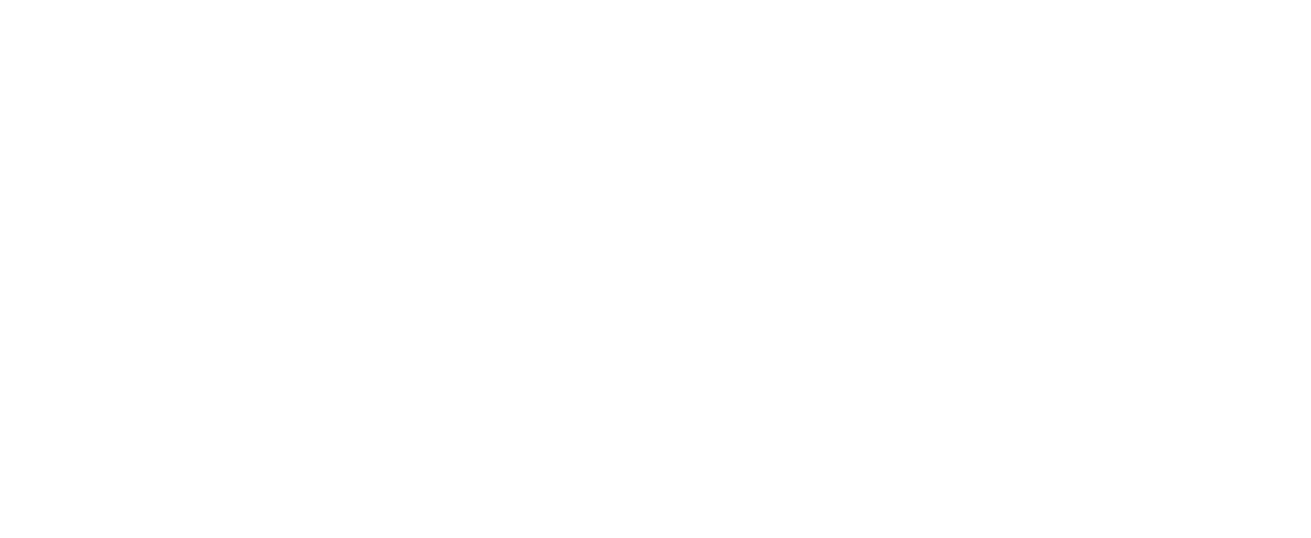
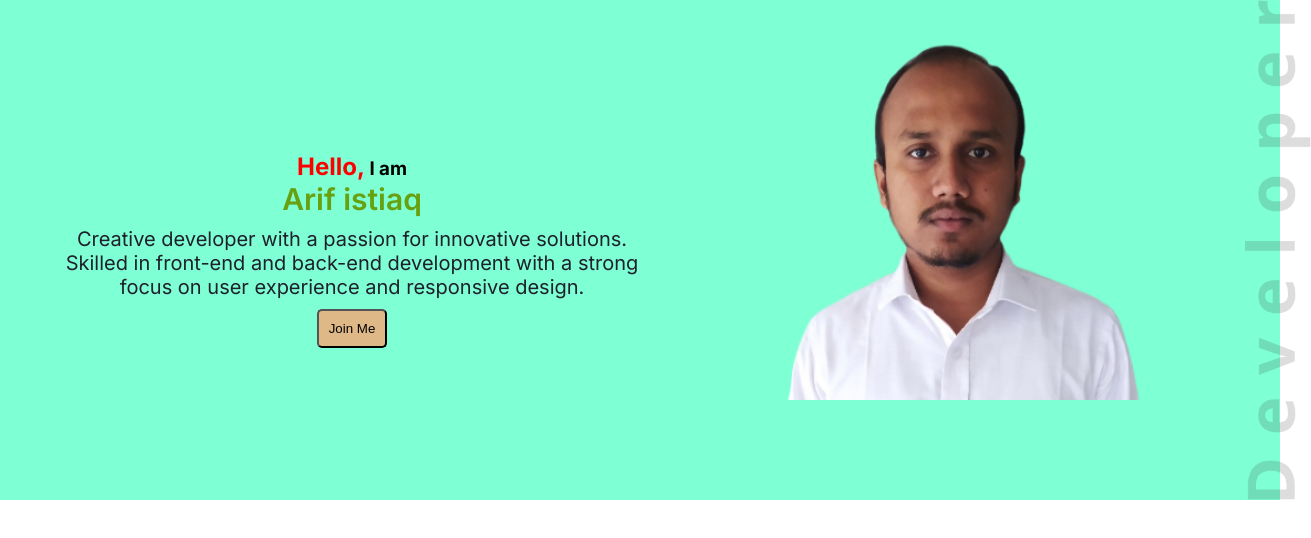
Before and after one commit to Istiaq2064/my-personal-assignment-repo, a plain HTML site: page index.html in a window 1280 px wide. Shown: the whole page, 1311 px wide, since content can reach past the window. Drawn offline with Linux system fonts and the light colour scheme.

Commit message:
added header section

```diff
--- a/index.html
+++ b/index.html
@@ -1,12 +1,34 @@
 <!DOCTYPE html>
 <html lang="en">
+
 <head>
     <meta charset="UTF-8">
     <meta name="viewport" content="width=device-width, initial-scale=1.0">
     <title>My personal assignment repo</title>
     <link rel="stylesheet" href="/style/style.css">
 </head>
+
 <body>
+    <header>
+        <section class="portfolio-container">
+            <div class="header-container">
+                <div class="portfolio-header-text">
+                    <h3><span class="hello">Hello,</span> I am</h3>
+                    <h1>Arif istiaq</h1>
+                    <p>Creative developer with a passion for innovative solutions. Skilled in front-end and back-end
+                        development with a strong focus on user experience and responsive design.</p>
+                    <button class="btn">Join Me</button>
+                </div>
+                <div class="portfolio-header-image">
+                    <img src="images/arif.png" alt="">
+                    <div>
+                        <img class="div" src="./images/Developer.png" alt="">
+                    </div>
+                </div>
+            </div>
+        </section>
+    </header>
 
 </body>
+
 </html>
--- a/style/style.css
+++ b/style/style.css
@@ -0,0 +1,74 @@
+@import url('https://fonts.googleapis.com/css2?family=Inter:wght@100..900&display=swap');
+
+body{
+    font-family: "Inter", sans-serif;
+
+}
+
+*{
+   margin: 0;
+   padding: 0;
+}
+        /* header site style */
+
+.portfolio-container{
+max-width: 1200 px;
+height: 500px;
+background-color: aquamarine;
+
+}
+.header-container{
+    display: flex;
+    width: 90%;
+    margin: 0 auto;
+
+.portfolio-header-text{
+    width: 50%;
+    height: 500px;
+    display: flex;
+    justify-content: center;
+    align-items: center;
+    flex-direction: column;
+    text-align: center;
+    font-family: inter;
+
+}
+
+.portfolio-header-image{
+    max-width:50%;
+    height: 500px;
+    display: flex;
+
+
+}
+
+.btn{
+    border-radius: 5px;
+    padding: 10px;
+    background-color:burlywood;
+    margin-top: 10px;
+
+}
+.hello{
+    color: red;
+    font-size: 24px;
+
+}
+.portfolio-header-text h1{
+    font-size: 30px;
+    font-weight: 600;
+    color:rgb(103, 161, 15)
+}
+.portfolio-header-text p{
+    font-size: 20px;
+    margin-top: 10px;
+    color: rgba(16, 1, 18, 0.873);
+}
+
+.portfolio-header-image img{
+    margin-left: 70px;
+    margin-bottom: 100px;
+}
+.div{
+    height: 500px;
+}
```
Also changed, not shown: images/Developer.png (added).
